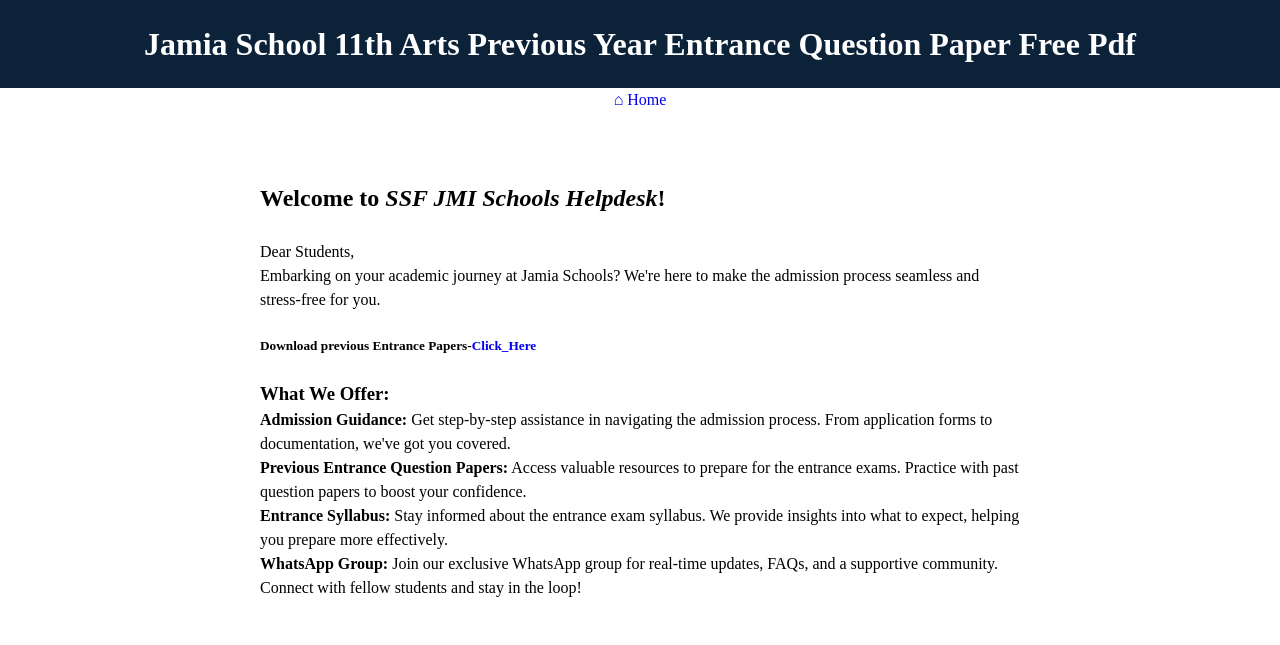
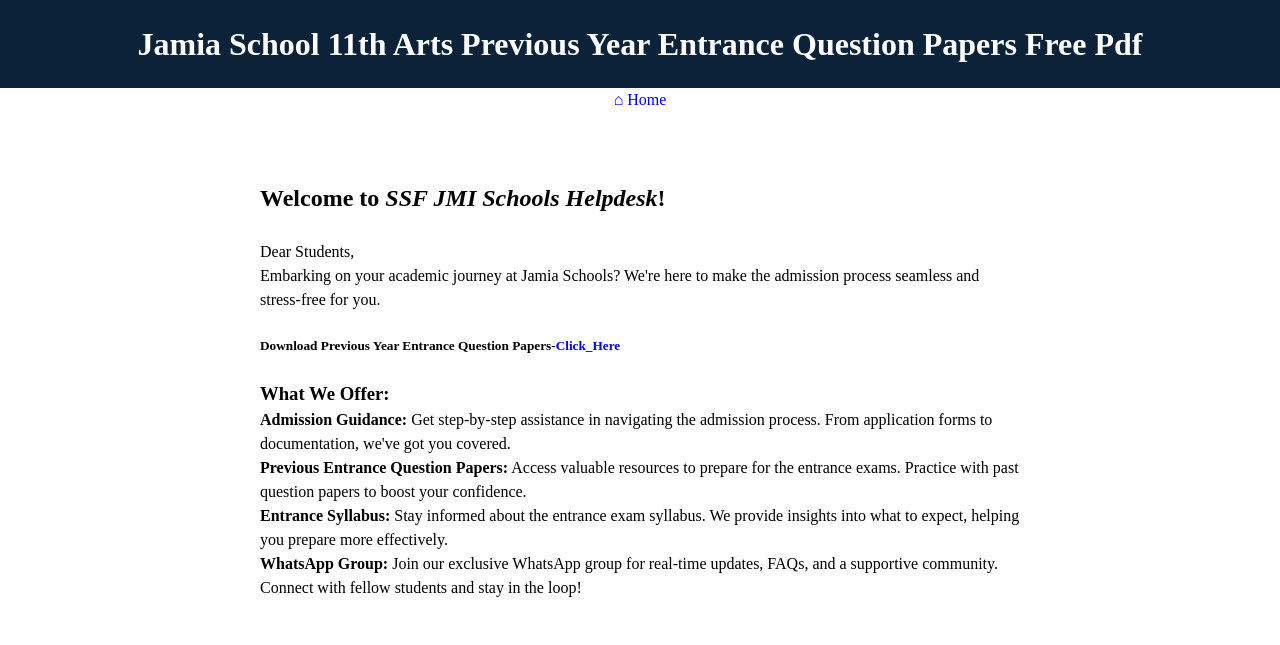
Before and after one commit to FayisArimbra/ssfjmihelpdesk, a plain HTML site: page Class11thArts.html in a window 1280 px wide. Shown: the top 645 px of the page. Drawn offline with Linux system fonts and the light colour scheme.

Commit message:
Update Class11thArts.html

```diff
--- a/Class11thArts.html
+++ b/Class11thArts.html
@@ -110,7 +110,7 @@ height="0" width="0" style="display:none;visibility:hidden"></iframe></noscript>
 <!-- End Google Tag Manager (noscript) -->
     <header>
         <br>
-        <h1>Jamia School 11th Arts Previous Year Entrance Question Paper Free Pdf</h1>
+        <h1>Jamia School 11th Arts Previous Year Entrance Question Papers Free Pdf</h1>
         <br>
     </header>
      <div class="Home">
@@ -130,7 +130,7 @@ height="0" width="0" style="display:none;visibility:hidden"></iframe></noscript>
                 <p>Embarking on your academic journey at Jamia Schools? We're here to make the admission process seamless and stress-free for you.</p>
             </li>
             <br>
-            <h5>Download previous Entrance Papers-<a href="#questions">Click_Here</a></h5>
+            <h5>Download Previous Year Entrance Question Papers-<a href="#questions">Click_Here</a></h5>
              <br>
             <li>
                 <h3>What We Offer:</h3>
```
